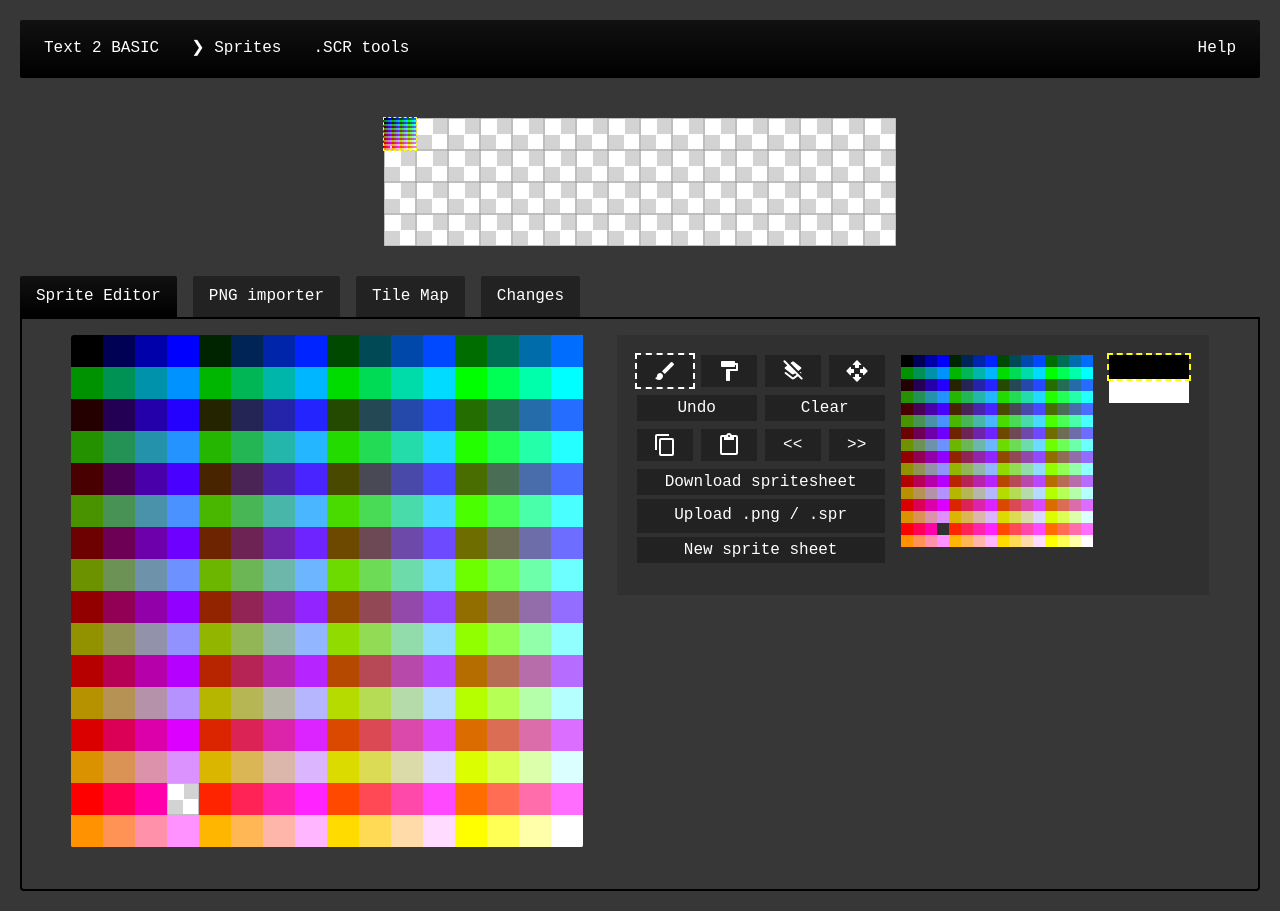
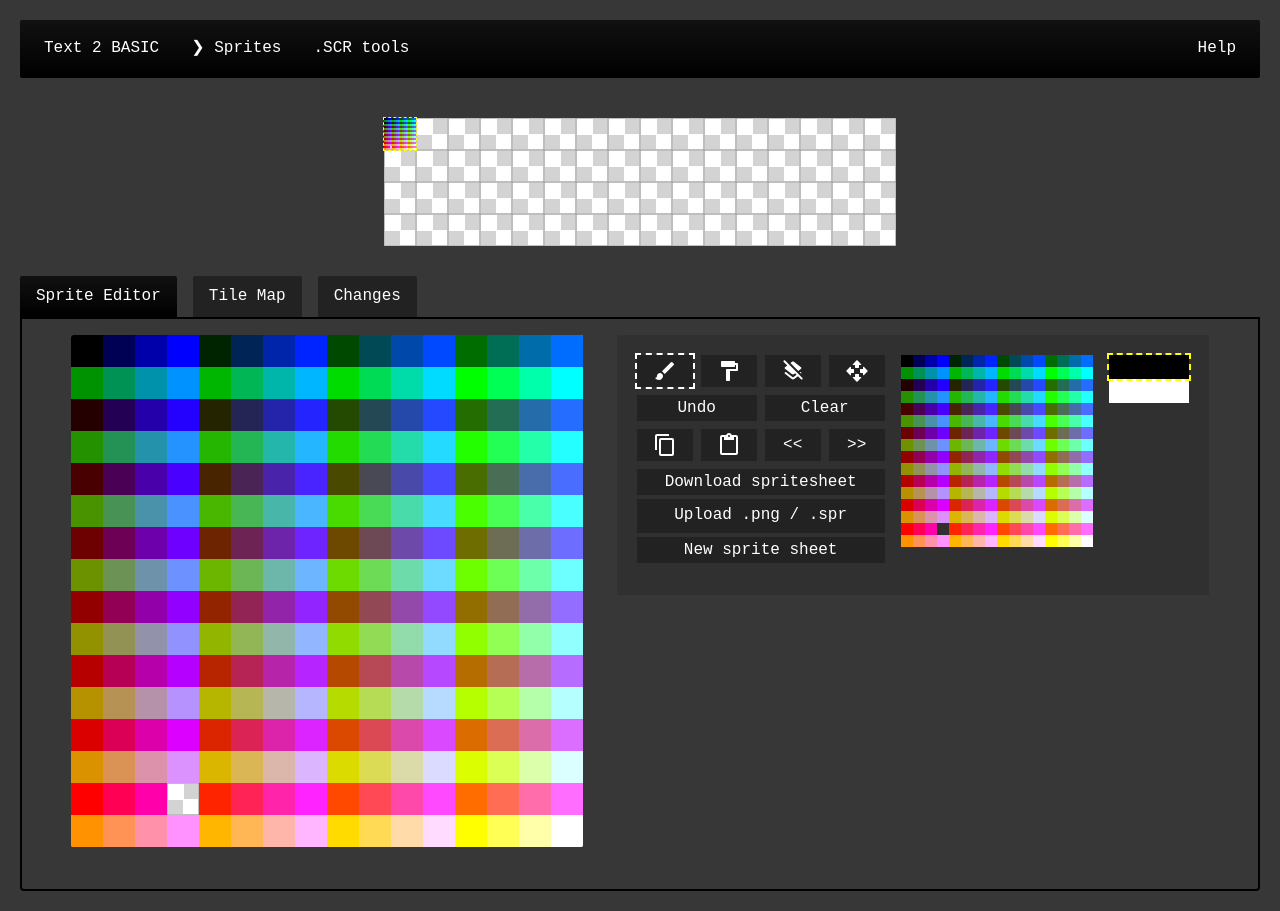
Before and after one commit to remy/zx-tools, a website with bundled scripts: page public/sprites/index.html in a window 1280 px wide. Built offline with nearby package versions, Linux system fonts and the light colour scheme.

Commit message:
wip: hide the png import until complete.

```diff
--- a/public/sprites/index.html
+++ b/public/sprites/index.html
@@ -95,7 +95,7 @@
           </div>
         </section>
 
-        <section id="png-importer" data-title="PNG importer">
+        <section id="png-importer" hidden data-title="PNG importer">
           <div id="png-container">
             <canvas width="512" height="512" class="png"></canvas>
             <div class="focus"></div>
```
